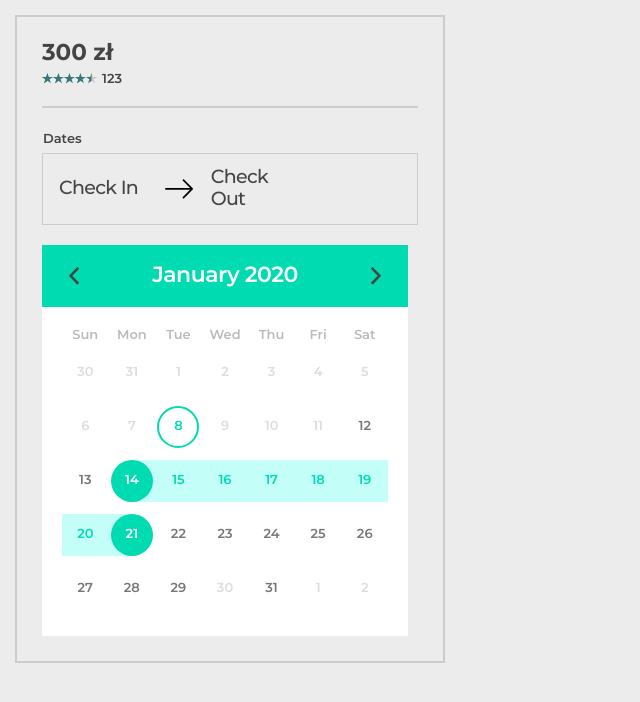
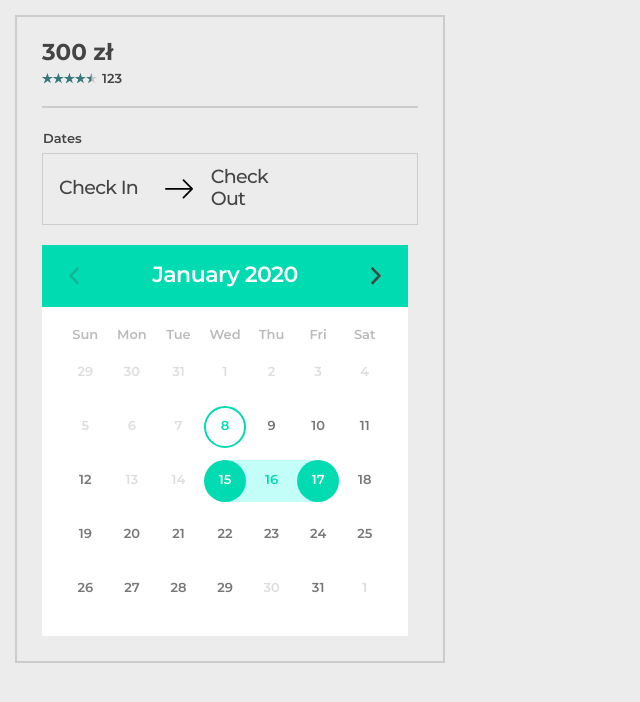
Before and after one commit to GadQ/vue-reservation-form, a Vue app: page / in a window 1280 px wide. Shown: the top 702 px of the page, without its empty margins (0-640 px from the left). Built offline with nearby package versions, Linux system fonts and the light colour scheme.

Commit message:
Add logic for unavailable dates, refactor

```diff
--- a/src/App.vue
+++ b/src/App.vue
@@ -19,11 +19,15 @@
                 count: 123
             },
             dates: {
-                checkIn: new Date('2020.01.14'),
-                checkOut: new Date('2020.01.21'),
-                availableFrom: new Date('2020.01.12'),
-                availableTo: null,
+                checkIn: new Date('2020.01.15'),
+                checkOut: new Date('2020.01.17'),
+                availableFrom: new Date('2020.01.01'),
+                availableTo: new Date('2020.03.13'),
                 unavailableDates: [
+                    {
+                        from: new Date('2020.01.13'),
+                        to: new Date('2020.01.14'),
+                    },
                     {
                         from: new Date('2020.01.30'),
                         to: new Date('2020.01.30'),
--- a/src/components/DatePicker.vue
+++ b/src/components/DatePicker.vue
@@ -1,7 +1,7 @@
 <template>
     <div class="datepicker">
         <div class="datepicker__header">
-            <button type="button" class="datepicker__month-button" @click="prevMonth">
+            <button type="button" class="datepicker__month-button"  :class="{'is-disabled': !isPreviousMonthAvailable}" @click="prevMonth" :disabled="!isPreviousMonthAvailable">
                 <svg xmlns="http://www.w3.org/2000/svg" viewBox="0 0 20 35" width="20"
                      class="datepicker__month-button-icon">
                     <path
@@ -49,7 +49,7 @@
 
 <script>
     export default {
-        name: 'DatePickeer',
+        name: 'DatePicker',
         data: () => ({
             dateFrom: null,
             dateTo: null,
@@ -65,7 +65,7 @@
         computed: {
             daysOfMonth() {
                 const date = new Date(this.dateShow.getTime());
-                const weeks = this.calculateWeeks(date);
+                const weeks = this.fullWeeksInMonth(date);
                 const daysFromSunday = date.getDay();
                 date.setDate(-1 * daysFromSunday);
 
@@ -84,10 +84,68 @@
                 });
                 return formatter.format(this.dateShow);
             },
+            availableToDate() {
+                if( this.dateFrom === null || this.dateTo !== null ) {
+                    return this.availableTo;
+                }
+
+                const unavailableFrom = this.unavailableDates.reduce((arr, date) => {
+                    if( this.dateFrom.getTime() < date.from.getTime()) {
+                        arr.push(date.from);
+                    }
+                    return arr;
+                }, []);
+
+                if (unavailableFrom.length === 0) {
+                    return this.availableTo;
+                }
+
+                const closestUnavailable = unavailableFrom.reduce((acc, date) => {
+                    return date.getTime() < acc.getTime() ? date : acc;
+                });
+
+                if( this.availableTo == null ) {
+                    return closestUnavailable;
+                }
+                else {
+                    return this.availableTo.getTime() < closestUnavailable.getTime() ? this.availableTo : closestUnavailable;
+                }
+            },
+            availableFromDate() {
+                if( this.dateFrom === null || this.dateTo !== null ) {
+                    return this.availableFrom;
+                }
+
+                const unavailableTo = this.unavailableDates.reduce((arr, date) => {
+                    if( this.dateFrom.getTime() > date.to.getTime()) {
+                        arr.push(date.to);
+                    }
+                    return arr;
+                }, []);
+
+                if (unavailableTo.length === 0) {
+                    return this.availableFrom;
+                }
+
+                const closestUnavailable = unavailableTo.reduce((acc, date) => {
+                    return date.getTime() > acc.getTime() ? date : acc;
+                });
+
+                if( this.availableFrom == null ) {
+                    return closestUnavailable;
+                }
+                else {
+                    return this.availableFrom.getTime() > closestUnavailable.getTime() ? this.availableFrom : closestUnavailable;
+                }
+            },
+            isPreviousMonthAvailable() {
+                const from = this.availableFrom || new Date();
+                return new Date(this.dateShow.getFullYear(), this.dateShow.getMonth(), 1) > new Date(from.getFullYear(), from.getMonth(), 1)
+            }
         },
         methods: {
             setDate(date) {
-                if( this.dateFrom !== null && this.dateTo !== null ) {
+                if( this.dateFrom === null || this.dateTo !== null ) {
                     this.dateFrom = date;
                     this.dateTo = null;
                 } else {
@@ -100,9 +158,11 @@
                     }
                 }
             },
-            calculateWeeks(date) {
-                const daysInMonth = new Date(date.getFullYear(), date.getMonth() + 1, 0).getDate();
-                return Math.ceil((daysInMonth + date.getDay()) / 7);
+            fullWeeksInMonth(date) {
+                return Math.ceil((this.daysInMonth(date) + date.getDay()) / 7);
+            },
+            daysInMonth(date) {
+                return new Date(date.getFullYear(), date.getMonth() + 1, 0).getDate();
             },
             nextMonth() {
                 const dateNew = new Date(this.dateShow.getTime());
@@ -126,7 +186,7 @@
                     return false;
                 }
 
-                return this.isInRange(date, this.availableFrom, this.availableTo);
+                return this.isInRange(date, this.availableFromDate, this.availableToDate);
             },
             isInRange(date, dateFrom, dateTo) {
                 const dateTime = date.getTime();
@@ -151,15 +211,19 @@
                 });
             },
             isDateFromPast(date) {
-                return date.getTime() <= (new Date()).getTime();
+                return date.getTime() < this.getToday().getTime();
+            },
+            getToday() {
+                const today = new Date();
+                today.setHours(0);
+                today.setMinutes(0);
+                today.setSeconds(0);
+                today.setMilliseconds(0);
+
+                return today;
             },
             isToday(date) {
-                const formatter = new Intl.DateTimeFormat('en', {
-                    day: 'numeric',
-                    month: 'long',
-                    year: 'numeric'
-                });
-                return formatter.format(date) === formatter.format(new Date());
+                return date.getTime() === this.getToday().getTime();
             },
             isMarked(day) {
                 if( this.dateTo === null ) {
@@ -175,16 +239,27 @@
             }
         },
         created() {
-            if (this.dateStart !== null) {
-                this.dateShow = this.dateStart;
-            } else {
-                const date = new Date();
-                date.setDate(1);
-                this.dateShow = date;
+            this.dateFrom = this.dateStart || null;
+            this.dateTo = this.dateEnd || null;
+
+            if( this.dateFrom === null ) {
+                this.dateFrom = new Date(this.dateTo);
+                this.dateTo = null;
+            }
+            else {
+                if( this.dateTo !== null && this.dateFrom.getTime() > this.dateTo.getTime()) {
+                    const dateTo = new Date(this.dateTo);
+                    this.dateTo = new Date(this.dateFrom);
+                    this.dateFrom = dateTo;
+                }
             }
 
-            this.dateFrom = this.dateStart;
-            this.dateTo = this.dateEnd;
+            if (this.dateStart !== null) {
+                this.dateShow = this.dateStart.getTime() > this.availableFrom.getTime() ? this.dateStart : this.availableFrom;
+            } else {
+                const today = this.getToday();
+                this.dateShow = today.getTime() > this.availableFrom.getTime() ? today : this.availableFrom;
+            }
         }
     }
 </script>
@@ -214,6 +289,12 @@
             justify-content: center;
             width: 24px;
             height: 24px;
+            transition: opacity 250ms ease-out;
+            opacity: 1;
+
+            &.is-disabled {
+                opacity: 0.25;
+            }
         }
 
         &__month-button-icon {
@@ -317,18 +398,22 @@
                 cursor: default;
             }
 
+            .is-today & {
+                border: 2px solid $color-green;
+                color: $color-green;
+            }
+
             .is-disabled &,
             .is-other-month & {
                 color: #ddd;
             }
 
-            .is-today & {
-                border: 2px solid $color-green;
+            .is-marked & {
                 color: $color-green;
             }
 
-            .is-marked & {
-                color: $color-green;
+            .is-today.is-disabled & {
+                border-color: #ddd;
             }
 
             .is-first-marked &,
```
